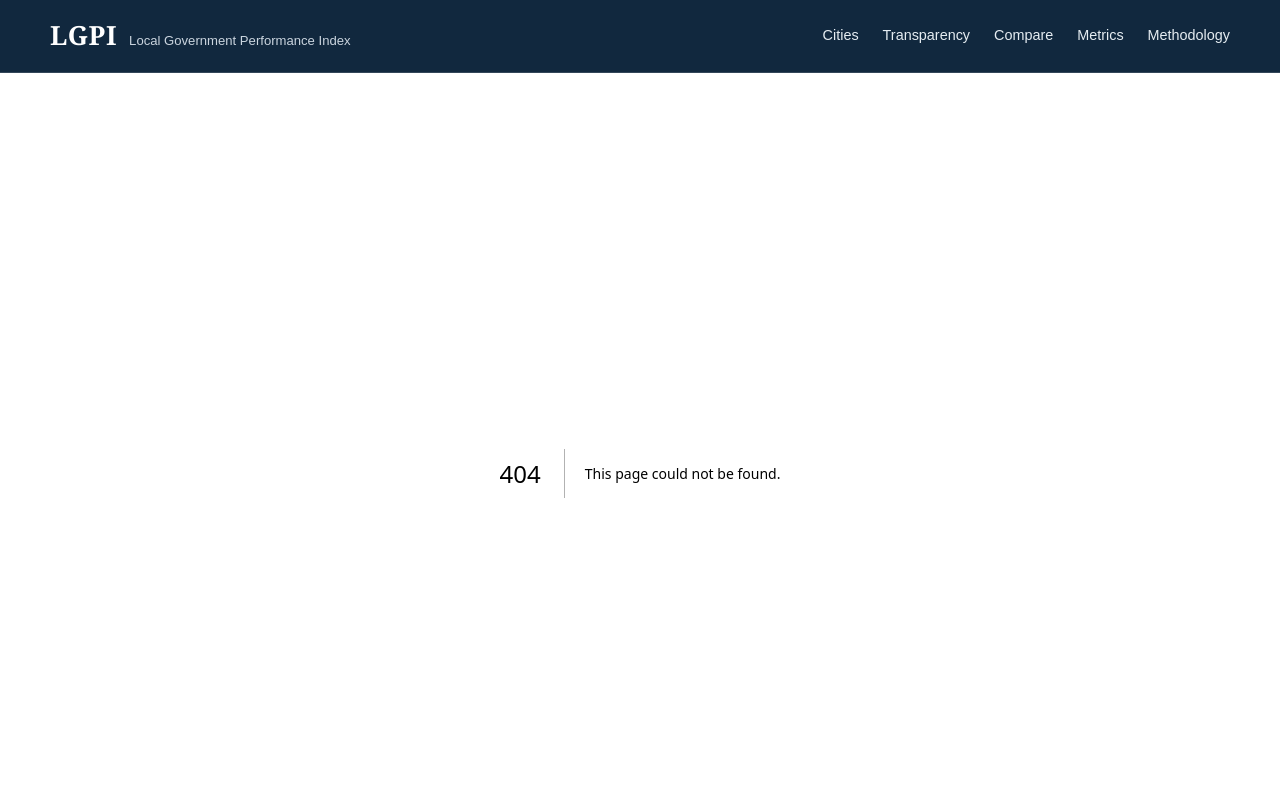
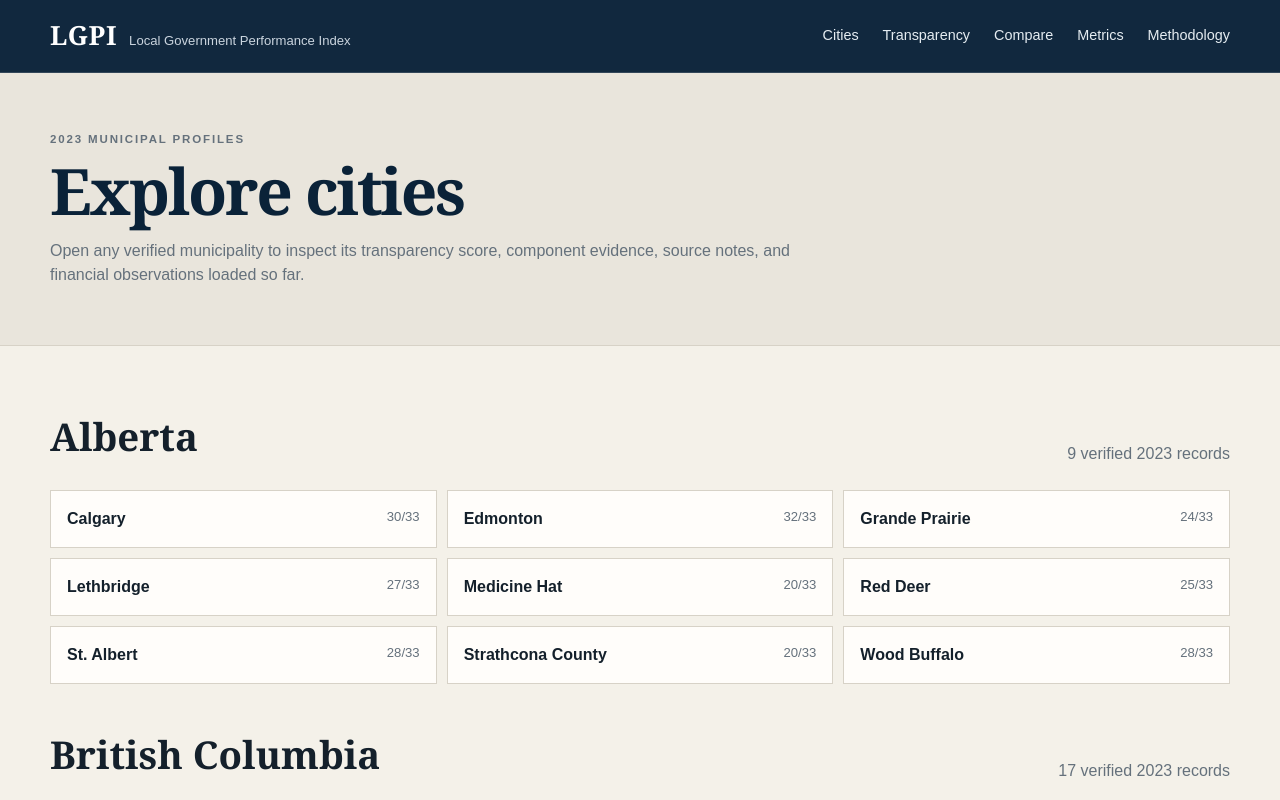
Before and after one commit to FTFNAnalytics/lgpi, a Next.js app: page /cities in a window 1280 px wide. Before the commit this address had no page. Shown: the top 800 px of the page. Built offline with nearby package versions, Linux system fonts and the light colour scheme.

Commit message:
Add route: app/cities/page.tsx

```diff
--- /dev/null
+++ b/app/cities/page.tsx
@@ -0,0 +1,46 @@
+import Link from "next/link";
+import { provinceNames, transparency2023 } from "@/lib/lgpi-data";
+
+export default function CitiesPage() {
+  const provinces = [...new Set(transparency2023.map((record) => record.province))].sort();
+
+  return (
+    <main>
+      <section className="page-hero">
+        <div className="shell">
+          <p className="eyebrow">2023 municipal profiles</p>
+          <h1>Explore cities</h1>
+          <p>Open any verified municipality to inspect its transparency score, component evidence, source notes, and financial observations loaded so far.</p>
+        </div>
+      </section>
+      <section className="section">
+        <div className="shell">
+          {provinces.map((province) => {
+            const rows = transparency2023
+              .filter((record) => record.province === province)
+              .sort((a, b) => a.name.localeCompare(b.name));
+            return (
+              <section key={province} style={{ marginBottom: 42 }}>
+                <div className="section-heading">
+                  <h2>{provinceNames[province]}</h2>
+                  <p>{rows.length} verified 2023 records</p>
+                </div>
+                <div className="city-list">
+                  {rows.map((record) => (
+                    <Link className="city-link" href={"/cities/" + record.slug} key={record.slug}>
+                      <strong>{record.name}</strong>
+                      <span>{record.score}/33</span>
+                    </Link>
+                  ))}
+                </div>
+              </section>
+            );
+          })}
+          <div className="notice">
+            <strong>Quebec:</strong> 19 municipalities remain in the source-extraction queue. They are intentionally not represented as zero or missing-score records.
+          </div>
+        </div>
+      </section>
+    </main>
+  );
+}
```
